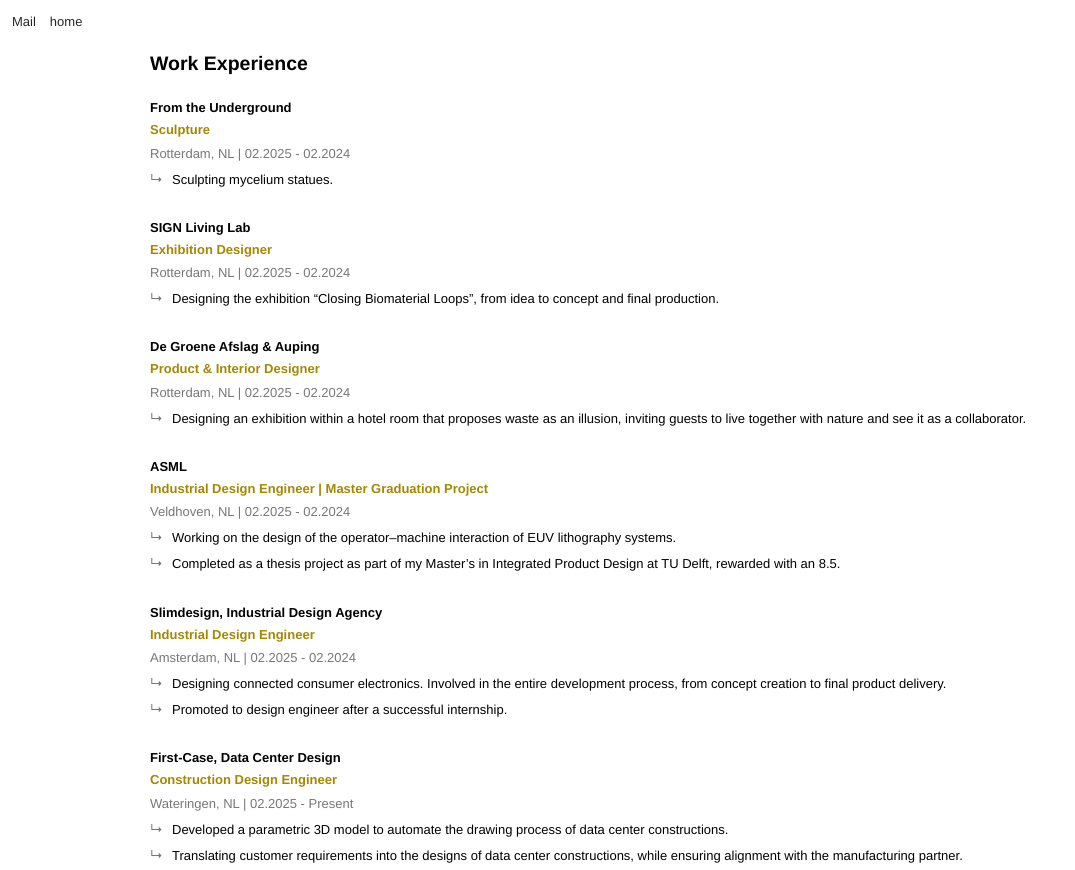
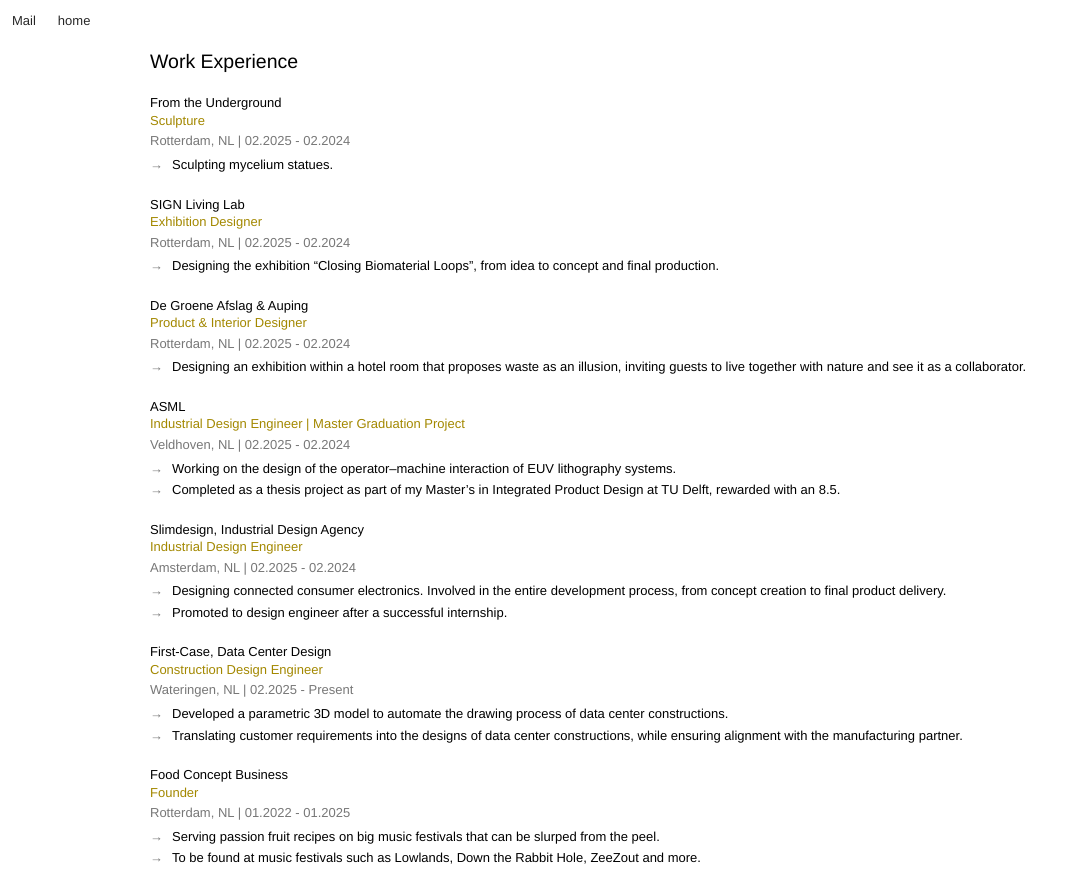
Before and after one commit to barend3015/bb, a plain HTML site: page cv/index.html in a window 1280 px wide. Shown: the top 870 px of the page, without its empty margins (0-1075 px from the left). Drawn offline with Linux system fonts and the light colour scheme.

Commit message:
Update index.html

```diff
--- a/cv/index.html
+++ b/cv/index.html
@@ -5,22 +5,23 @@
   <meta name="viewport" content="width=device-width,initial-scale=1" />
   <title>Work Experience — CV</title>
   <style>
-    /* Uniform, smaller typography + colors */
     :root{
       --font: Helvetica, Arial, system-ui, -apple-system, "Segoe UI", Roboto, sans-serif;
-      --size: 13px;          /* smaller, consistent size */
-      --text: #000;          /* default black */
-      --meta: #777;          /* grey for location & date */
-      --accent: #a38800;     /* role color */
+      --size: 13px;       /* uniform, smaller size */
+      --lh: 1.35;         /* decreased line spacing */
+      --text: #000;       /* black (default) */
+      --meta: #777;       /* grey for location & date */
+      --accent: #a38800;  /* role color */
       --maxw: 980px;
     }
     html,body{margin:0;background:#fff;color:var(--text);}
-    body{font-family:var(--font); font-size:var(--size); line-height:1.55;}
+    body{font-family:var(--font); font-size:var(--size); line-height:var(--lh); font-weight:300;}
 
-    /* Optional tiny links top-left */
+    /* Top-left menu with slightly bigger spacing */
     .nav{
       position: fixed; top: 12px; left: 12px; z-index: 2;
-      font: inherit; display:flex; gap:14px;
+      display: flex; gap: 22px;         /* more spacing between links */
+      font: inherit; font-weight: 300;  /* thin */
     }
     .nav a{ color: var(--text); text-decoration:none; opacity:.85; }
     .nav a:hover{ opacity:1; text-decoration:underline; }
@@ -28,19 +29,29 @@
     /* Page frame */
     .container{ max-width:var(--maxw); margin:48px auto 80px; padding:0 28px; }
 
-    /* Section title: same size as body, just bold */
-    .section-title{ font-weight:700; margin:8px 0 20px; }
+    /* Section title: same size, thin */
+    .section-title{ margin:8px 0 20px; font-weight:300; }
 
     /* Experience blocks */
-    .xp{ margin:0 0 28px; }
-    .company{ font-weight:700; }         /* black by default */
-    .role{ color:var(--accent); font-weight:600; margin-top:2px; }  /* #a38800 */
-    .meta{ color:var(--meta); margin:3px 0 6px; }                   /* grey */
+    .xp{ margin:0 0 22px; }
+    .company{ font-weight:300; }                       /* thin, black */
+    .role{ color:var(--accent); font-weight:300; }     /* thin, #a38800 */
+    .meta{ color:var(--meta); margin:3px 0 6px; }      /* grey line */
 
-    /* Arrow bullets */
+    /* Rightwards arrow bullets */
     .bullets{ list-style:none; margin:6px 0 0 0; padding:0; }
-    .bullets li{ position:relative; padding-left:22px; margin:6px 0; }
-    .bullets li::before{ content:"↳"; position:absolute; left:0; top:0; color:var(--meta); }
+    .bullets li{
+      position:relative;
+      padding-left:22px;
+      margin:4px 0;               /* slightly tighter vertical rhythm */
+      font-weight:300;
+    }
+    .bullets li::before{
+      content:"\2192";             /* → rightwards arrow */
+      position:absolute; left:0; top:0;
+      color: var(--meta);          /* same grey as meta line */
+      transform: translateY(0);    /* keep baseline aligned */
+    }
 
     @media (max-width:560px){
       .container{ padding:0 18px; margin-top:36px; }
@@ -48,7 +59,6 @@
   </style>
 </head>
 <body>
-  <!-- Optional: keep or remove this tiny nav -->
   <nav class="nav">
     <a href="mailto:barendbootsma@gmail.com">Mail</a>
     <a href="./">home</a>
```
